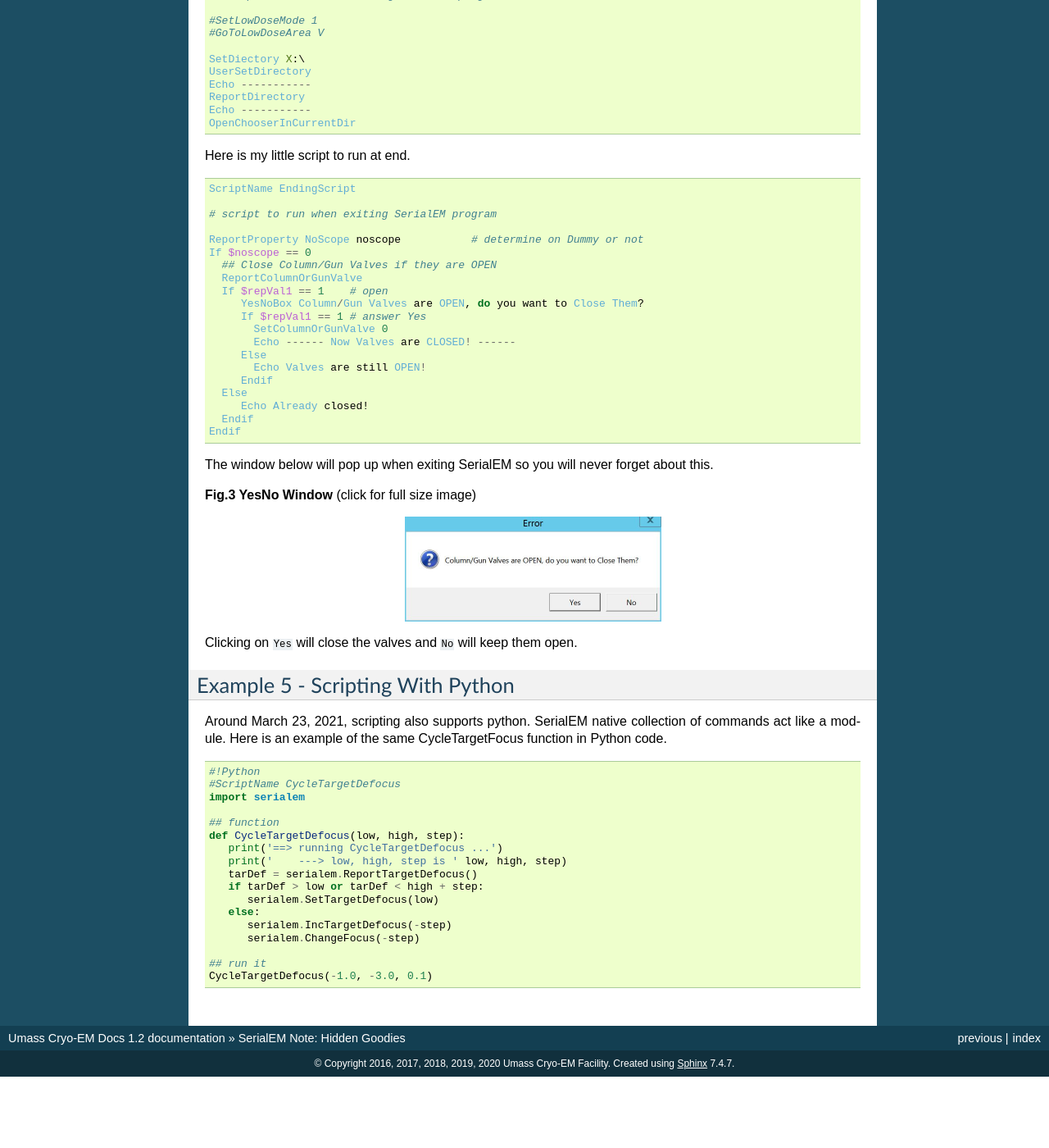
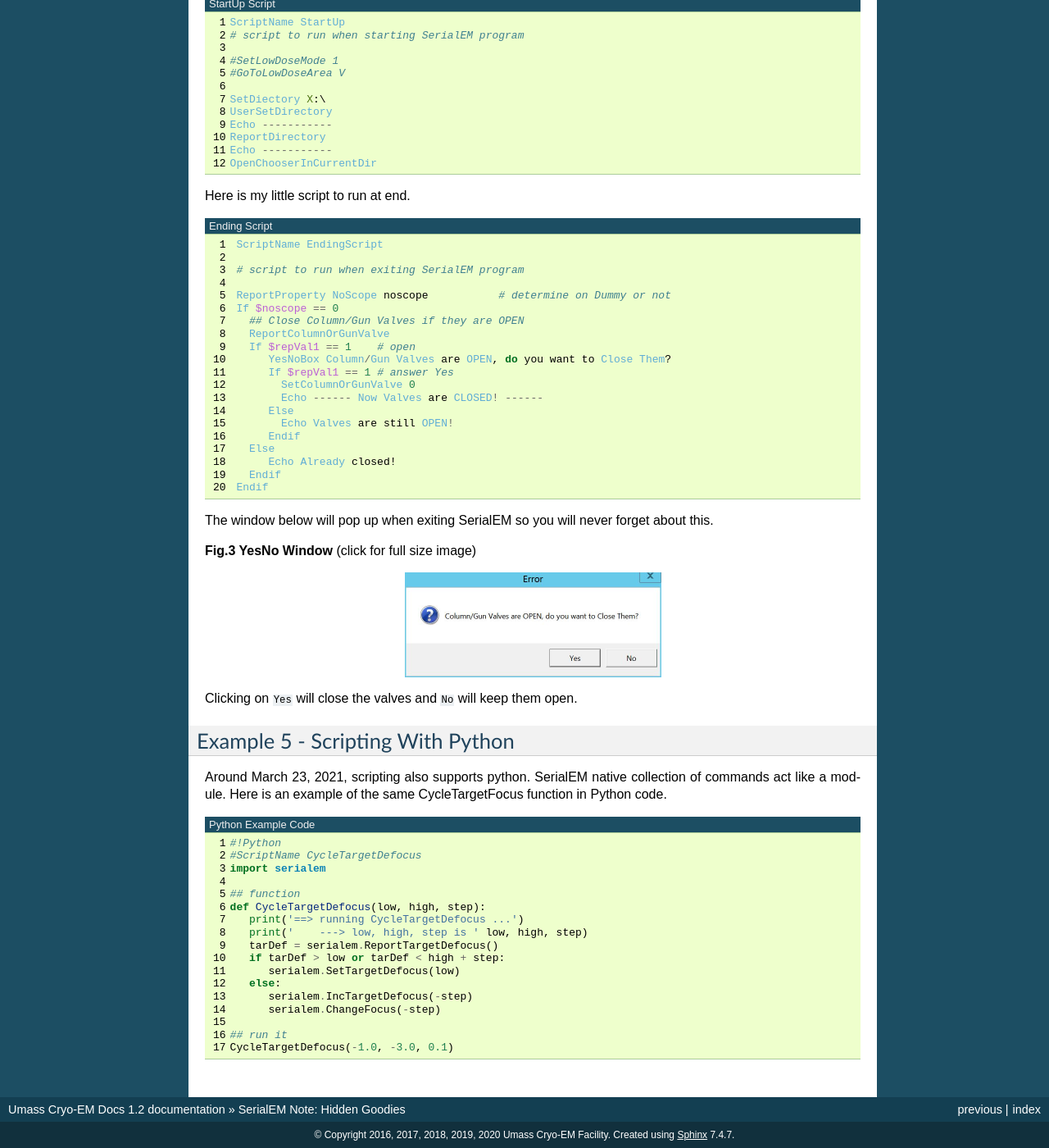
Before and after one commit to xuchen66/sphinx-emdocs, a Sphinx documentation site: the page built from source/serialem-note-hidden-goodies.rst, in a window 1280 px wide and 1400 px high, scrolled down 3113 px. Shown: the whole window at 82% size. Built offline with Sphinx 7.4.7, drawn with Linux system fonts in a browser that asks for light colours; pages that are not in the unit, such as notebooks, are missing from menus; before the commit the page ends 4426 px from its top, so only the background shows below that; some of the changed text lies outside the part shown.

Commit message:
Update serialem-note-hidden-goodies.rst

```diff
--- a/source/serialem-note-hidden-goodies.rst
+++ b/source/serialem-note-hidden-goodies.rst
@@ -5,8 +5,8 @@ SerialEM Note: Hidden Goodies
 
 :Author: Chen Xu
 :Contact: <Chen.Xu@umassmed.edu>
-:Date-created: 2020-11-21
-:Last-updated: 2021-03-30
+:Date-created: Nov 21, 2020
+:Last-updated: Apr 20, 2021
 
 .. glossary::
 
@@ -183,6 +185,8 @@ Below script running at program start will pop up a file chooser to ask you
 define the current working directory.
 
 .. code-block:: ruby
+   :linenos:
+   :caption: StartUp Script
 
    ScriptName StartUp
    # script to run when starting SerialEM program
@@ -200,6 +204,8 @@ define the current working directory.
 Here is my little script to run at end.
 
 .. code-block:: ruby
+   :linenos:
+   :caption: Ending Script
 
     ScriptName EndingScript
 
@@ -242,6 +248,8 @@ Around March 23, 2021, scripting also supports python. SerialEM native collectio
 of the same CycleTargetFocus function in Python code.
 
 .. code-block:: python
+   :linenos:
+   :caption: Python Example Code
 
    #!Python
    #ScriptName CycleTargetDefocus
```
Also changed, not shown: other parts of source/serialem-note-hidden-goodies.rst (+2 -0 lines).
